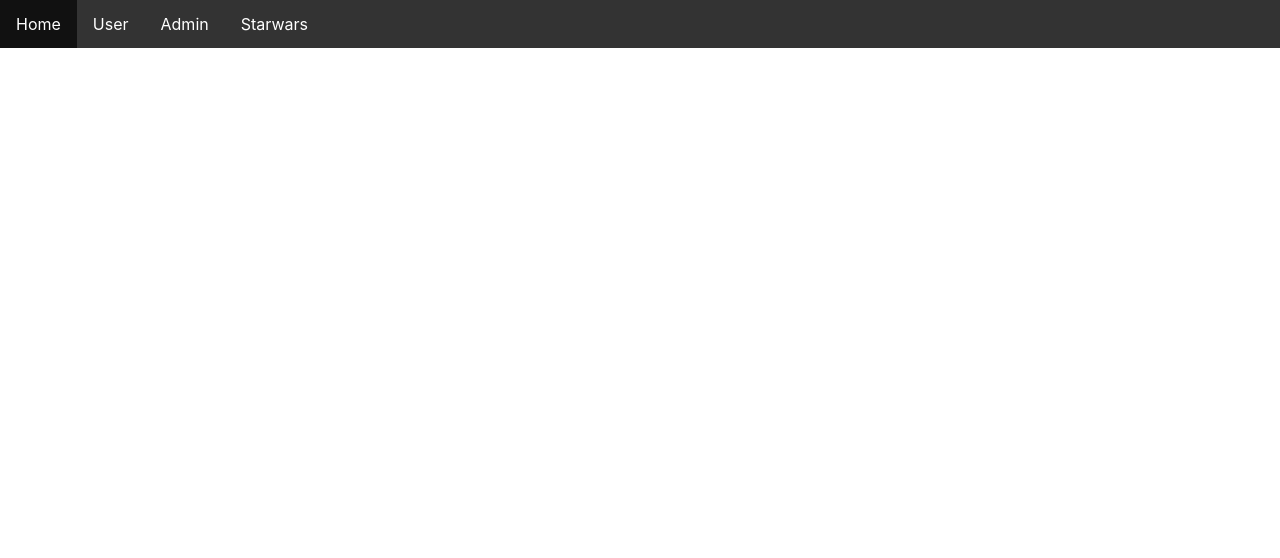
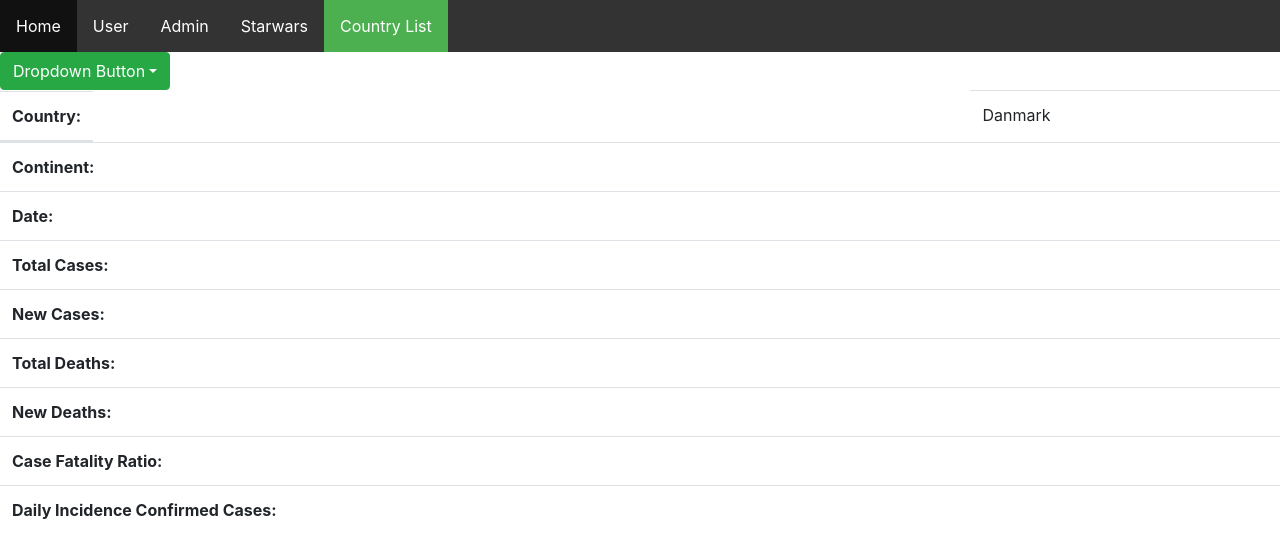
Before and after one commit to sebbergo/FrontendCorona, a React (Create React App) app: page /countryList in a window 1280 px wide. Shown: the top 558 px of the page. Built offline with nearby package versions, Linux system fonts and the light colour scheme.

Commit message:
addede bare lidt bootstrap til countryList siden

```diff
--- a/package.json
+++ b/package.json
@@ -6,7 +6,9 @@
     "@testing-library/jest-dom": "^5.11.5",
     "@testing-library/react": "^11.1.1",
     "@testing-library/user-event": "^12.2.0",
+    "bootstrap": "^4.5.3",
     "react": "^17.0.1",
+    "react-bootstrap": "^1.4.0",
     "react-dom": "^17.0.1",
     "react-router-dom": "^5.2.0",
     "react-scripts": "4.0.0",
--- a/src/App.js
+++ b/src/App.js
@@ -5,10 +5,8 @@ import Header from "./Header.js";
 import Starwars from "./Starwars.js";
 import Admin from "./Admin.js";
 import User from "./User.js";
-import {
-  Switch,
-  Route
-} from "react-router-dom";
+import CountryList from "./CountryList";
+import { Switch, Route } from "react-router-dom";
 
 function App() {
   const [loggedIn, setLoggedIn] = useState(false);
@@ -36,20 +34,34 @@ function App() {
         <Route path="/starwars">
           <Starwars />
         </Route>
+        <Route path="/countryList">
+          <CountryList />
+        </Route>
         {!loggedIn ? (
           <div>
             <Route exact path="/">
               <LogIn login={login} />
               <p>{error}</p>
               <h3>Hejsa, hvis du ikke er Lukas, så velkommen:</h3>
-                  <p>Dette er velkomstsiden til vores startcode.<br/>
-                  Log ind som user/testuser eller admin/testadmin.<br/>
-                  Som user og admin kan man tilgå begge brugerheadere.<br/>
-                  Afhængigt af hvilken rolle man har, får man fremvist en<br/>
-                  besked, der fortæller om man er logget ind som bruger eller admin.<br/><br/>
-                  Man kan tilgå Starwars-route uanset om man er logget ind.<br/>
-                  Komponentet fetcher fra swapi.com, fra fem forskellige endpoints. Et for hver linje.<br/>
-                </p>
+              <p>
+                Dette er velkomstsiden til vores startcode.
+                <br />
+                Log ind som user/testuser eller admin/testadmin.
+                <br />
+                Som user og admin kan man tilgå begge brugerheadere.
+                <br />
+                Afhængigt af hvilken rolle man har, får man fremvist en
+                <br />
+                besked, der fortæller om man er logget ind som bruger eller
+                admin.
+                <br />
+                <br />
+                Man kan tilgå Starwars-route uanset om man er logget ind.
+                <br />
+                Komponentet fetcher fra swapi.com, fra fem forskellige
+                endpoints. Et for hver linje.
+                <br />
+              </p>
             </Route>
           </div>
         ) : (
--- /dev/null
+++ b/src/CountryList.js
@@ -0,0 +1,83 @@
+import facade from "./apiFacade.js";
+import React, { useState, useEffect } from "react";
+import Table from "react-bootstrap/Table";
+import Dropdown from "react-bootstrap/Dropdown";
+
+function CountryList() {
+  let obj = {
+    country: "",
+    continent: "",
+    date: "",
+    totalCases: "",
+    newCases: "",
+    totalDeaths: "",
+    newDeaths: "",
+    caseFatalityRatio: "",
+    dailyIncidenceConfirmedCases: "",
+  };
+
+  const [dataFromServer, setDataFromServer] = useState(obj);
+
+  /* useEffect(() => {
+    facade.fetchCountry().then((data) => setDataFromServer(data));
+  }, []); */
+
+  return (
+    <div>
+      <Dropdown>
+        <Dropdown.Toggle variant="success" id="dropdown-basic">
+          Dropdown Button
+        </Dropdown.Toggle>
+
+        <Dropdown.Menu>
+          <Dropdown.Item href="#/action-1">Action</Dropdown.Item>
+          <Dropdown.Item href="#/action-2">Another action</Dropdown.Item>
+          <Dropdown.Item href="#/action-3">Something else</Dropdown.Item>
+        </Dropdown.Menu>
+      </Dropdown>
+
+      <Table table table-striped table-bordered table-condensed>
+        <tr>
+          <thead>
+            <th>Country:</th>
+          </thead>
+          <td>{dataFromServer.country} Danmark</td>
+        </tr>
+        <tr>
+          <th>Continent:</th>
+          <td>{dataFromServer.continent}</td>
+        </tr>
+        <tr>
+          <th>Date:</th>
+          <td>{dataFromServer.date}</td>
+        </tr>
+        <tr>
+          <th>Total Cases:</th>
+          <td>{dataFromServer.totalCases}</td>
+        </tr>
+        <tr>
+          <th>New Cases:</th>
+          <td>{dataFromServer.newCases}</td>
+        </tr>
+        <tr>
+          <th>Total Deaths:</th>
+          <td>{dataFromServer.totalDeaths}</td>
+        </tr>
+        <tr>
+          <th>New Deaths:</th>
+          <td>{dataFromServer.newDeaths}</td>
+        </tr>
+        <tr>
+          <th>Case Fatality Ratio:</th>
+          <td>{dataFromServer.caseFatalityRatio}</td>
+        </tr>
+        <tr>
+          <th>Daily Incidence Confirmed Cases:</th>
+          <td>{dataFromServer.dailyIncidenceConfirmedCases}</td>
+        </tr>
+      </Table>
+    </div>
+  );
+}
+
+export default CountryList;
--- a/src/Header.js
+++ b/src/Header.js
@@ -25,6 +25,11 @@ function Header(props) {
             Starwars
           </NavLink>
         </li>
+        <li>
+          <NavLink activeClassName="active" to="/countryList">
+            Country List
+          </NavLink>
+        </li>
       </ul>
     </div>
   );
--- a/src/apiFacade.js
+++ b/src/apiFacade.js
@@ -62,6 +62,13 @@ function apiFacade() {
 
     return fetch(URL + "/api/info/parrallel/", options).then(handleHttpErrors);
   };
+
+  const fetchCountry = () => {
+    const options = makeOptions("GET");
+
+    return fetch(URL + "###resten af stien til country###");
+  };
+
   const makeOptions = (method, addToken, body) => {
     var opts = {
       method: method,
@@ -87,7 +94,8 @@ function apiFacade() {
     logout,
     fetchData,
     fetchStarwars,
-    getRole
+    getRole,
+    fetchCountry,
   };
 }
 
--- a/src/index.js
+++ b/src/index.js
@@ -2,7 +2,7 @@ import React from "react";
 import ReactDOM from "react-dom";
 import "./index.css";
 import App from "./App";
-
+import "bootstrap/dist/css/bootstrap.min.css";
 import { BrowserRouter as Router } from "react-router-dom";
 
 const AppWithRouter = () => {
```
Also changed, not shown: 1 other file (tests, documents, lock files or other folders).
